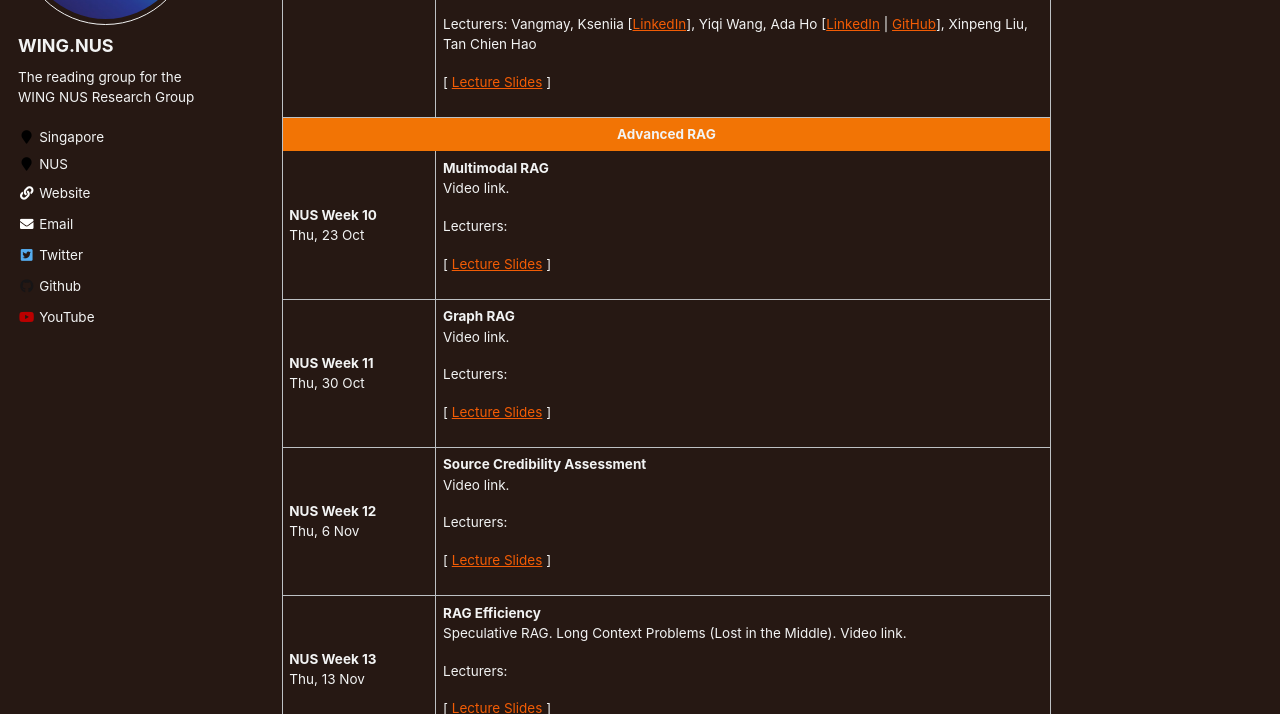
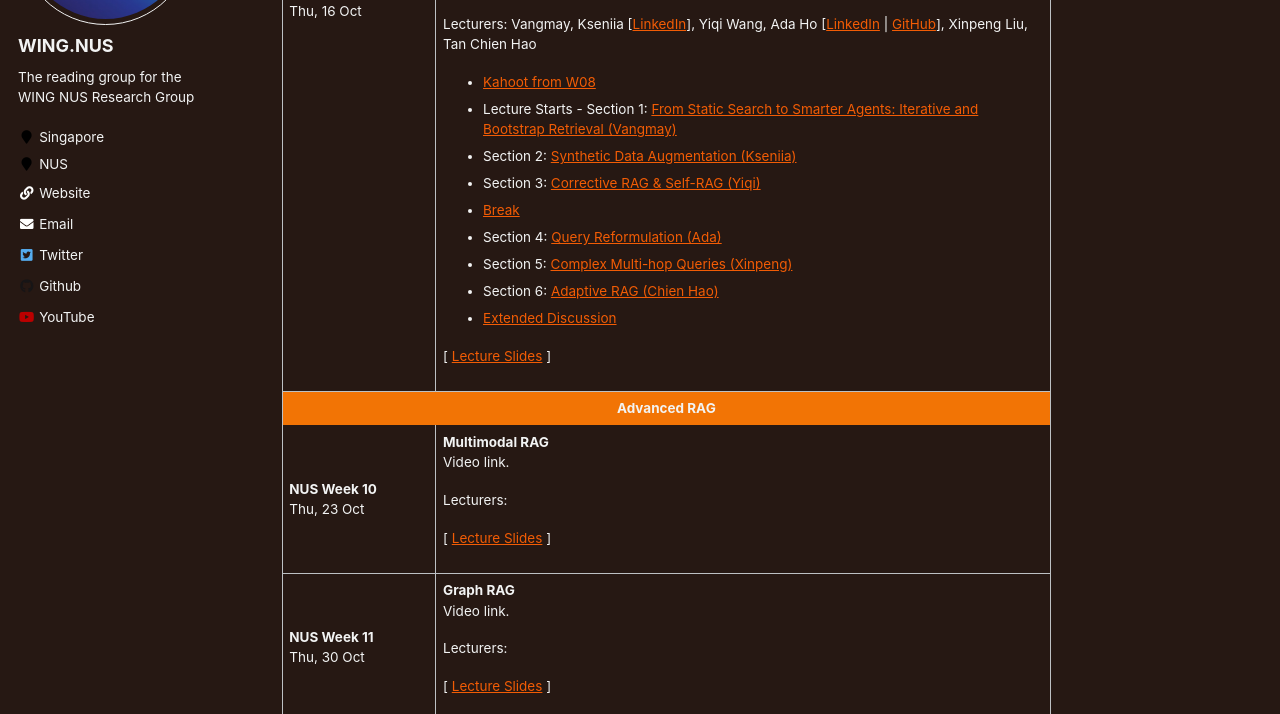
Before and after one commit to WING-NUS/cs6101, a Jekyll site: the page built from _pages/about.md, in a window 1280 px wide and 900 px high, scrolled down 7889 px, cut to the strip 186-900 px from the top of the window. Built offline with Jekyll 4.4.1, drawn with Linux system fonts in a browser that asks for light colours.

Commit message:
Update about.md with lecture details and links (W09-T2510)
Added lecture sections and links to YouTube videos.

```diff
--- a/_pages/about.md
+++ b/_pages/about.md
@@ -330,6 +330,19 @@ We may make slight changes on the allocation for topics and provide alternative
       </p>
           <p>
             Lecturers: Vangmay, Kseniia [<a href="https://www.linkedin.com/in/kseniia-petukhova/">LinkedIn</a>], Yiqi Wang, Ada Ho [<a href="https://www.linkedin.com/in/scallion3008/">LinkedIn</a> | <a href="https://github.com/Scallion3008">GitHub</a>], Xinpeng Liu, Tan Chien Hao <br/>
+
+            <ul>
+              <li> <a href="https://www.youtube.com/embed/5RpvdmEDEbQ">Kahoot from W08</a></li>
+              <li>Lecture Starts - Section 1: <a href="https://www.youtube.com/embed/5RpvdmEDEbQ?start=590">From Static Search to Smarter Agents: Iterative and Bootstrap Retrieval (Vangmay)</a></li>
+              <li>Section 2: <a href="https://www.youtube.com/embed/5RpvdmEDEbQ?start=1200">Synthetic Data Augmentation (Kseniia)</a></li>
+              <li>Section 3: <a href="https://www.youtube.com/embed/5RpvdmEDEbQ?start=2870">Corrective RAG & Self-RAG (Yiqi)</a></li>
+              <li><a href="https://www.youtube.com/embed/5RpvdmEDEbQ?start=3770">Break</a></li>
+              <li>Section 4: <a href="https://www.youtube.com/embed/5RpvdmEDEbQ?start=4050">Query Reformulation (Ada)</a></li>
+              <li>Section 5: <a href="https://www.youtube.com/embed/5RpvdmEDEbQ?start=5195">Complex Multi-hop Queries (Xinpeng)</a></li>
+              <li>Section 6: <a href="https://www.youtube.com/embed/5RpvdmEDEbQ?start=6455">Adaptive RAG (Chien Hao)</a></li>
+              <li><a href="https://www.youtube.com/embed/5RpvdmEDEbQ?start=6820">Extended Discussion</a></li>
+            </ul>
+
           </p>
           <p>
             [&nbsp;<a href="http://soc-n.us/cs6101-t2510-w09">Lecture Slides</a>&nbsp;]
```
